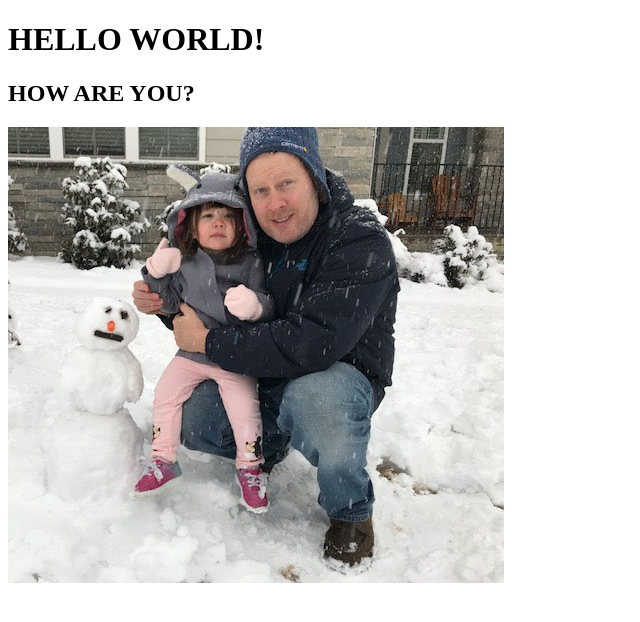
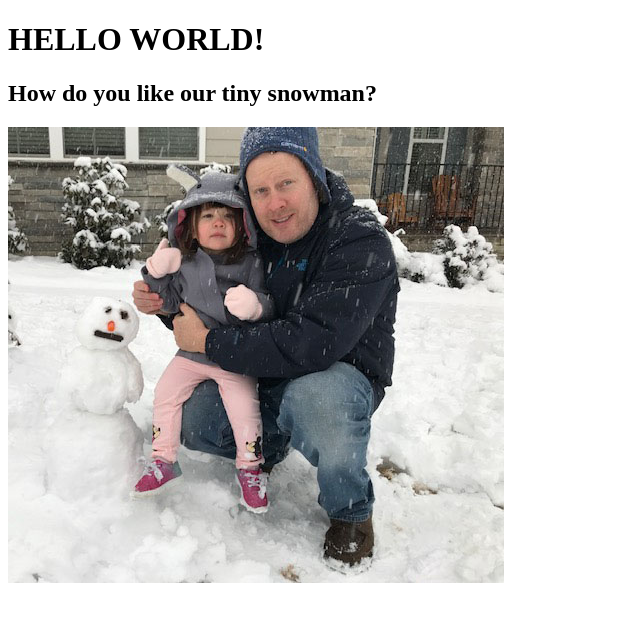
Before and after one commit to thewalkingduff/thewalkingduff.github.io, a plain HTML site: page index.html in a window 1280 px wide. Shown: the whole page, without its empty margins (0-640 px from the left). Drawn offline with Linux system fonts and the light colour scheme.

Commit message:
updated h2

```diff
--- a/index.html
+++ b/index.html
@@ -8,7 +8,7 @@
 </head>
 <body>
     <h1>HELLO WORLD!</h1>
-    <h2>HOW ARE YOU?</h2>
+    <h2>How do you like our tiny snowman?</h2>
     <img src="/meAllySnowmanCrop.jpg" alt="">
 </body>
 </html>
```
